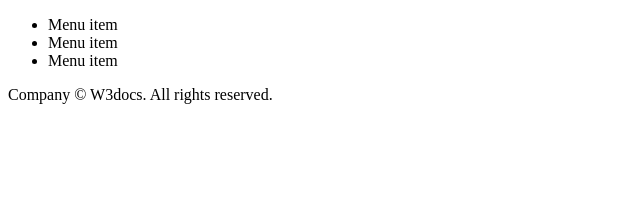
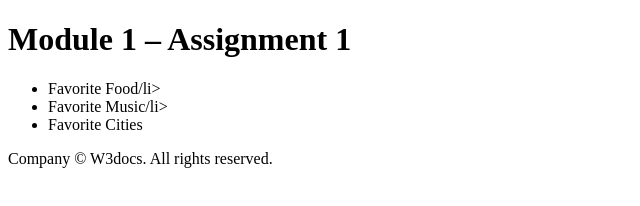
Before and after one commit to clafaurieg/m1-hw1-lafaurie-carla, a plain HTML site: page index.html in a window 1280 px wide. Shown: the whole page, without its empty margins (0-640 px from the left). Drawn offline with Linux system fonts and the light colour scheme.

Commit message:
added list to nav and header text

```diff
--- a/index.html
+++ b/index.html
@@ -5,20 +5,24 @@
     <meta http-equiv="X-UA-Compatible" content="IE=edge">
     <meta name="viewport" content="width=device-width, initial-scale=1.0">
     <title>Document</title>
+    <h1>Module 1 – Assignment 1</h1>
 </head>
 
 <body>
     <nav>
         <ul>
-          <li>Menu item</li>
-          <li>Menu item</li>
-          <li>Menu item</li>
+          <li>Favorite Food/li>
+          <li>Favorite Music/li>
+          <li>Favorite Cities</li>
         </ul>
       </nav
 
-      <footer>
-           Company © W3docs. All rights reserved.
-      </footer>
+    <main>
+        <footer>
+            Company © W3docs. All rights reserved.
+        </footer>
+
+    </main>
 
 </body>
 </html>
```
